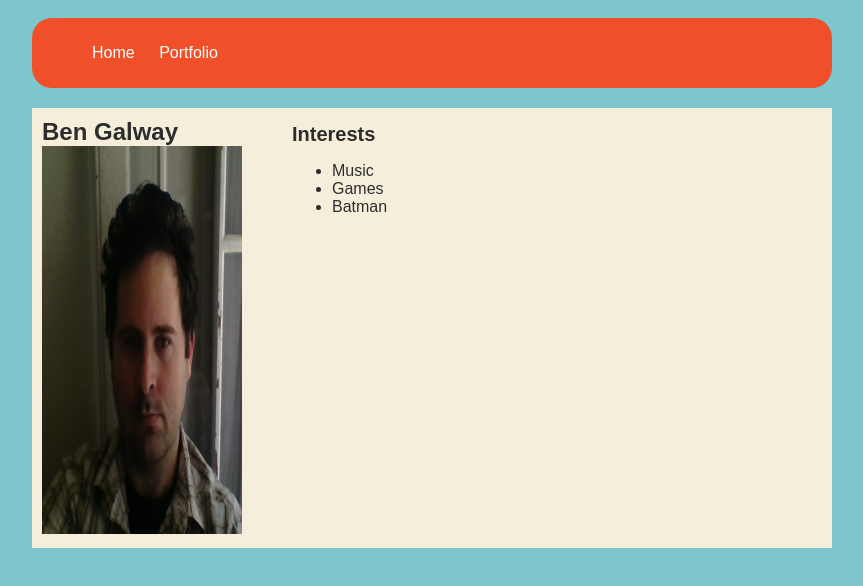
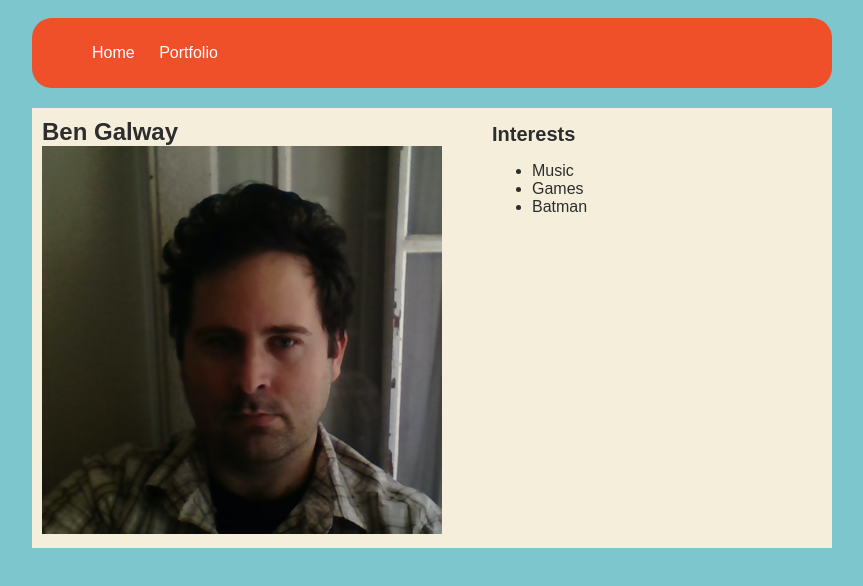
Before and after one commit to bpgalway/bpgalway.github.io, a plain HTML site: page index.html in a window 1280 px wide. Shown: the whole page, without its empty margins (208-1071 px from the left). Drawn offline with Linux system fonts and the light colour scheme.

Commit message:
My website

```diff
--- a/index.html
+++ b/index.html
@@ -56,7 +56,8 @@
                 padding: 10px;
             }
             [class=sidebar] img {
-                width: 200px;
+                width: 400px;
+                height: 388px;
             }
             [class=content] {
                 flex: 1;
@@ -80,7 +81,7 @@
             <main>
                 <div class="sidebar">
                     <header>Ben Galway</header>
-                    <img src="portrait.png" alt=" Me " height=388 width=400>
+                    <img src="portrait.png" alt=" Me ">
                 </div>
 
                 <div class="content">
```
